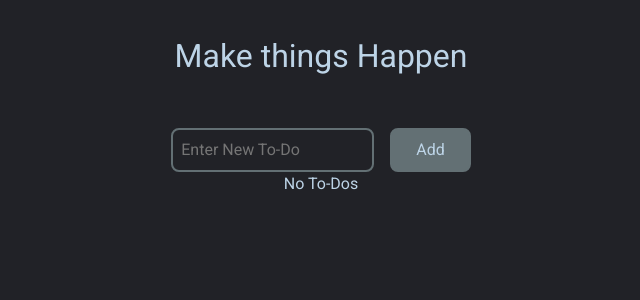
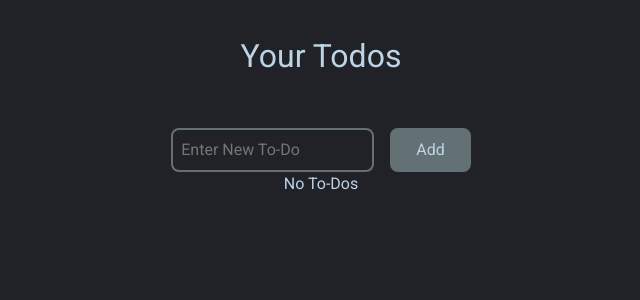
Before and after one commit to afrid18/Stone, a React (Vite) app: page / in a window 1280 px wide. Shown: the top 300 px of the page, without its empty margins (319-959 px from the left). Built offline with nearby package versions, Linux system fonts and the light colour scheme.

Commit message:
new title

```diff
--- a/src/App.jsx
+++ b/src/App.jsx
@@ -29,7 +29,7 @@ function App() {
 
   return (
     <>
-      <h1 className="heading">Make things Happen</h1>
+      <h1 className="heading">Your Todos</h1>
       <div className="todo">
         <p className="error">{errorMsg}</p>
         <AddTodoForm setTodoItems={setTodoItems} setErrorMsg={setErrorMsg} />
```
